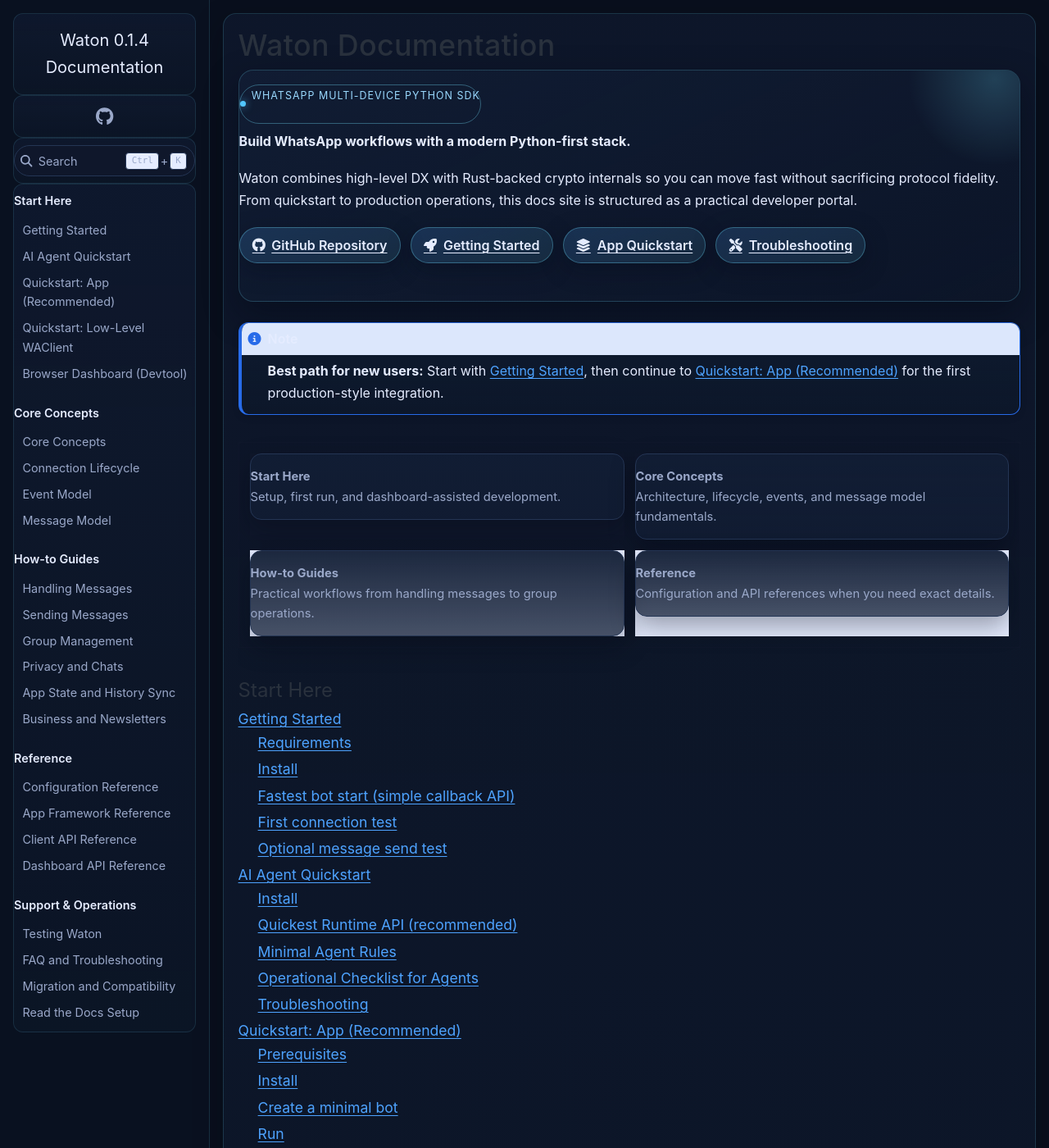
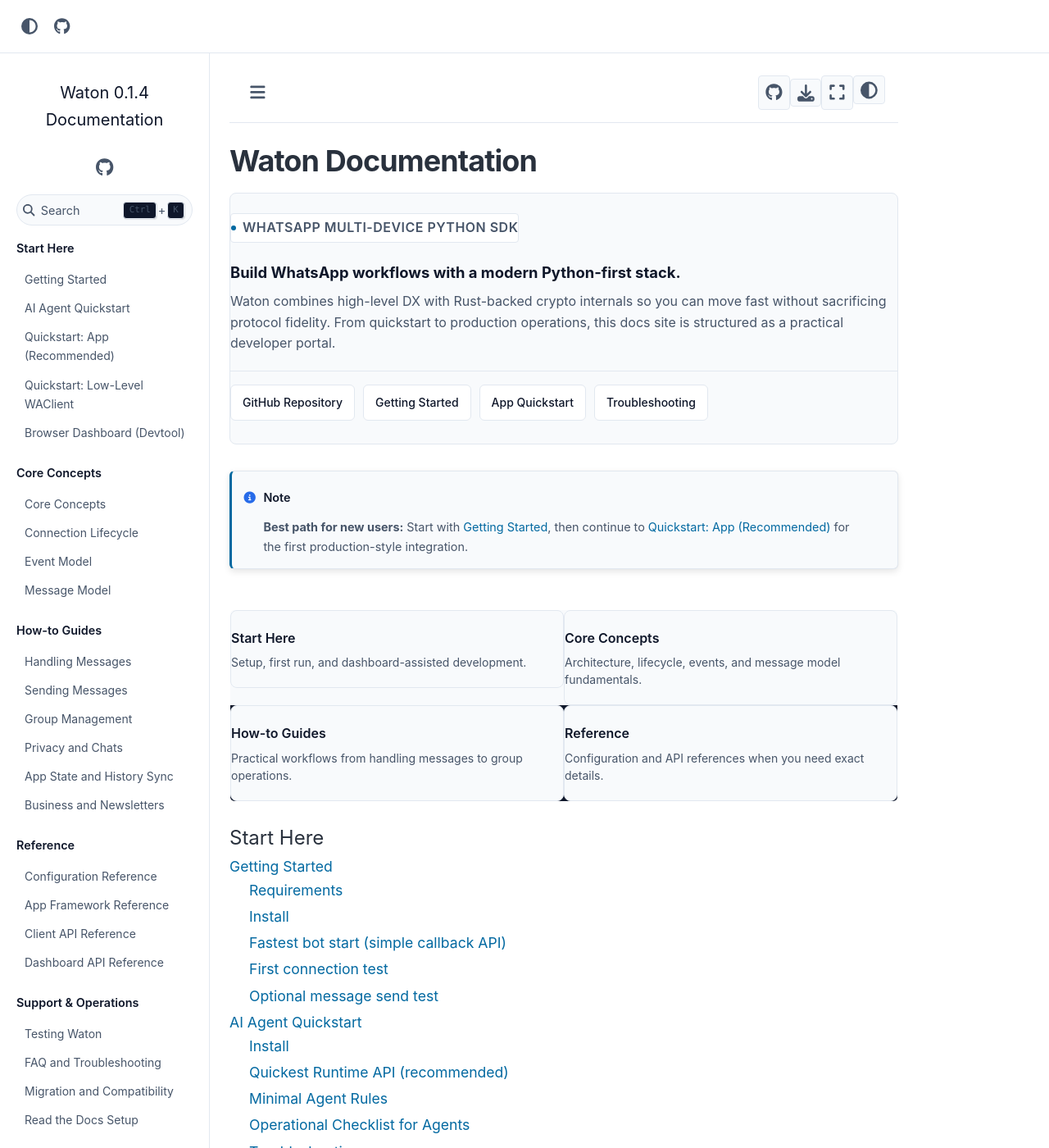
Before and after one commit to kaivyy/waton, a Sphinx documentation site: the page built from docs/source/index.rst, in a window 1280 px wide and 1400 px high. Shown: the whole window at 82% size. Built offline with Sphinx 7.4.7 and the Sphinx Book theme 1.1.4, drawn with Linux system fonts in a browser that asks for light colours.

Commit message:
docs(ui): modernize docs stylesheet with minimalist clean design and native dual theme

```diff
--- a/docs/source/_static/custom.css
+++ b/docs/source/_static/custom.css
@@ -1,32 +1,83 @@
+/* ==========================================================================
+   Waton Documentation Theme - Minimalist & Modern Technical Design
+   Compatible with Sphinx Book Theme & ReadTheDocs
+   ========================================================================== */
+
+/* Design Tokens & CSS Variables */
 :root {
-  --waton-bg: #090f1d;
-  --waton-bg-alt: #0f172b;
-  --waton-bg-card: #111d34;
-  --waton-border: #243554;
-  --waton-text: #e5ecff;
-  --waton-muted: #9aa8c9;
-  --waton-accent: #4ea3ff;
-  --waton-accent-2: #72e3ff;
-  --pst-header-height: 0rem;
-  --pst-header-article-height: 0rem;
+  --waton-radius-sm: 4px;
+  --waton-radius-md: 6px;
+  --waton-radius-lg: 8px;
+  --waton-font-sans: -apple-system, BlinkMacSystemFont, "Segoe UI", Roboto, "Helvetica Neue", Arial, sans-serif;
+  --waton-font-mono: ui-monospace, SFMono-Regular, Menlo, Monaco, Consolas, "Liberation Mono", "Courier New", monospace;
+  --waton-transition: color 0.15s ease, background-color 0.15s ease, border-color 0.15s ease;
 }
 
+/* Light Theme Variables (WCAG AAA Contrast Compliant) */
 html[data-theme="light"],
-html[data-theme="dark"] {
-  --pst-color-background: var(--waton-bg);
-  --pst-color-on-background: var(--waton-text);
-  --pst-color-surface: var(--waton-bg-alt);
-  --pst-color-primary: var(--waton-accent);
-  --pst-color-link: var(--waton-accent);
-  --pst-color-link-hover: var(--waton-accent-2);
-  --pst-color-text-base: var(--waton-text);
-  --pst-color-text-muted: var(--waton-muted);
-  --pst-color-border: var(--waton-border);
+html:not([data-theme="dark"]) {
+  --waton-bg: #ffffff;
+  --waton-surface: #f8fafc;
+  --waton-surface-hover: #f1f5f9;
+  --waton-border: #e2e8f0;
+  --waton-border-strong: #cbd5e1;
+  --waton-text: #0f172a;
+  --waton-text-muted: #475569;
+  --waton-accent: #0369a1;
+  --waton-accent-hover: #075985;
+  --waton-accent-subtle: #f0f9ff;
+  --waton-code-bg: #f8fafc;
+  --waton-code-border: #e2e8f0;
+  --waton-focus-ring: #0284c7;
+
+  /* Sphinx / PyData theme integration */
+  --pst-color-background: #ffffff;
+  --pst-color-on-background: #0f172a;
+  --pst-color-surface: #f8fafc;
+  --pst-color-primary: #0369a1;
+  --pst-color-link: #0369a1;
+  --pst-color-link-hover: #075985;
+  --pst-color-text-base: #0f172a;
+  --pst-color-text-muted: #475569;
+  --pst-color-border: #e2e8f0;
 }
 
+/* Dark Theme Variables (WCAG AAA Contrast Compliant) */
+html[data-theme="dark"] {
+  --waton-bg: #0b0f17;
+  --waton-surface: #111827;
+  --waton-surface-hover: #1e293b;
+  --waton-border: #1e293b;
+  --waton-border-strong: #334155;
+  --waton-text: #f8fafc;
+  --waton-text-muted: #94a3b8;
+  --waton-accent: #38bdf8;
+  --waton-accent-hover: #7dd3fc;
+  --waton-accent-subtle: rgba(56, 189, 248, 0.1);
+  --waton-code-bg: #0d1321;
+  --waton-code-border: #1e293b;
+  --waton-focus-ring: #38bdf8;
+
+  /* Sphinx / PyData theme integration */
+  --pst-color-background: #0b0f17;
+  --pst-color-on-background: #f8fafc;
+  --pst-color-surface: #111827;
+  --pst-color-primary: #38bdf8;
+  --pst-color-link: #38bdf8;
+  --pst-color-link-hover: #7dd3fc;
+  --pst-color-text-base: #f8fafc;
+  --pst-color-text-muted: #94a3b8;
+  --pst-color-border: #1e293b;
+}
+
+/* Base Document Setup */
 html,
 body {
-  background: #090f1d !important;
+  background-color: var(--waton-bg) !important;
+  color: var(--waton-text) !important;
+  font-family: var(--waton-font-sans);
+  -webkit-font-smoothing: antialiased;
+  -moz-osx-font-smoothing: grayscale;
 }
 
 .bd-container,
@@ -34,111 +85,185 @@
 .bd-page-width,
 .bd-main,
 .bd-content {
-  background: transparent !important;
+  background-color: transparent !important;
 }
 
 .bd-main .bd-content .bd-article-container {
-  max-width: 78rem;
-  padding: 1rem 1rem 1.25rem;
+  max-width: 54rem;
+  padding: 1.5rem 1.5rem 3rem;
 }
 
 .bd-main .bd-content .bd-article {
-  background: linear-gradient(180deg, rgba(14, 24, 44, 0.88), rgba(10, 19, 36, 0.78));
-  border: 1px solid rgba(114, 227, 255, 0.16);
-  border-radius: 16px;
-  padding: 1.1rem 1.1rem 1.25rem !important;
-  box-shadow: 0 14px 34px rgba(4, 8, 18, 0.34);
+  background: transparent !important;
+  border: none !important;
+  border-radius: 0 !important;
+  box-shadow: none !important;
+  padding: 0 !important;
 }
 
-.bd-main .bd-content .bd-article section {
-  background: transparent !important;
+/* Header & Navigation Bar */
+.bd-header {
+  background-color: var(--waton-bg) !important;
+  border-bottom: 1px solid var(--waton-border) !important;
+  box-shadow: none !important;
 }
 
-.prev-next-area,
-.prev-next-area a,
-.prev-next-area p,
-.bd-content .prev-next-area {
-  background: transparent !important;
+.bd-header-article {
+  background-color: transparent !important;
+  border-bottom: 1px solid var(--waton-border);
+  padding-bottom: 0.75rem;
+  margin-bottom: 1.5rem;
 }
 
-.bd-header,
-.bd-header-article {
-  display: none !important;
+.header-article__inner {
+  display: flex !important;
+  align-items: center;
+  justify-content: space-between;
 }
 
-.header-article__inner,
-.header-article-item,
-.header-article-items__start,
-.header-article-items__end {
-  display: none !important;
+.article-header-buttons .btn {
+  background-color: var(--waton-surface) !important;
+  border: 1px solid var(--waton-border) !important;
+  color: var(--waton-text-muted) !important;
+  border-radius: var(--waton-radius-sm) !important;
+  transition: var(--waton-transition);
+}
+
+.article-header-buttons .btn:hover {
+  background-color: var(--waton-surface-hover) !important;
+  color: var(--waton-text) !important;
+  border-color: var(--waton-border-strong) !important;
+}
+
+.dropdown-menu {
+  background-color: var(--waton-surface) !important;
+  border: 1px solid var(--waton-border) !important;
+  border-radius: var(--waton-radius-md) !important;
+  box-shadow: 0 4px 12px rgba(0, 0, 0, 0.1) !important;
+}
+
+.dropdown-item {
+  color: var(--waton-text) !important;
+  border-radius: var(--waton-radius-sm);
+  transition: var(--waton-transition);
+}
+
+.dropdown-item:hover {
+  background-color: var(--waton-surface-hover) !important;
+  color: var(--waton-accent) !important;
+}
+
+/* Focus Indicator for Keyboard Navigation (R-32) */
+a:focus-visible,
+button:focus-visible,
+input:focus-visible,
+summary:focus-visible {
+  outline: 2px solid var(--waton-focus-ring) !important;
+  outline-offset: 2px !important;
+}
+
+/* Typography Hierarchy */
+h1, h2, h3, h4, h5, h6 {
+  color: var(--waton-text);
+  font-weight: 600;
+  letter-spacing: -0.015em;
+  margin-top: 1.75em;
+  margin-bottom: 0.6em;
+}
+
+.bd-content h1 {
+  font-size: 2.25rem;
+  font-weight: 700;
+  letter-spacing: -0.025em;
+  line-height: 1.25;
+  margin-top: 0;
+  margin-bottom: 1rem;
+}
+
+.bd-content h2 {
+  font-size: 1.5rem;
+  border-bottom: 1px solid var(--waton-border);
+  padding-bottom: 0.4rem;
+}
+
+.bd-content h3 {
+  font-size: 1.2rem;
+}
+
+p, li {
+  line-height: 1.65;
+  color: var(--waton-text);
 }
 
 a {
-  transition: color 0.15s ease, opacity 0.15s ease;
+  color: var(--waton-accent);
+  text-decoration: none;
+  transition: var(--waton-transition);
 }
 
-.waton-hero-links a:hover {
-  text-decoration: none;
+a:hover {
+  color: var(--waton-accent-hover);
+  text-decoration: underline;
 }
 
-.bd-content h1,
-.bd-content h2,
-.bd-content h3 {
-  letter-spacing: 0.01em;
-}
-
-.bd-content h1 {
-  font-size: clamp(2rem, 2.8vw, 3rem);
-  margin-bottom: 0.6rem;
-}
-
+/* Hero Section (Clean Minimalist, No Glow/Orbs) */
 .waton-hero-shell {
-  position: relative;
-  overflow: hidden;
-  border: 1px solid rgba(114, 227, 255, 0.2);
-  border-radius: 18px;
-  padding: 1.05rem 1.1rem 1.1rem;
-  margin: 0.45rem 0 1.2rem;
-  background: linear-gradient(155deg, rgba(17, 29, 52, 0.92), rgba(12, 21, 40, 0.76));
-  box-shadow: 0 16px 42px rgba(3, 8, 18, 0.42);
-}
-
-.waton-hero-shell::after {
-  content: "";
-  position: absolute;
-  width: 220px;
-  height: 220px;
-  right: -80px;
-  top: -100px;
-  background: radial-gradient(circle, rgba(114, 227, 255, 0.2) 0%, transparent 68%);
-  pointer-events: none;
+  background-color: var(--waton-surface);
+  border: 1px solid var(--waton-border);
+  border-radius: var(--waton-radius-lg);
+  padding: 1.5rem 1.75rem;
+  margin: 1rem 0 2rem;
+  box-shadow: none;
 }
 
 .waton-kicker {
   display: inline-flex;
   align-items: center;
-  gap: 0.45rem;
-  margin-bottom: 0.55rem;
-  padding: 0.2rem 0.56rem;
-  border: 1px solid rgba(114, 227, 255, 0.35);
-  border-radius: 999px;
-  font-size: 0.78rem;
+  gap: 0.5rem;
+  margin-bottom: 0.875rem;
+  padding: 0.25rem 0.625rem;
+  border: 1px solid var(--waton-border);
+  border-radius: var(--waton-radius-sm);
+  font-size: 0.75rem;
+  font-weight: 600;
   text-transform: uppercase;
-  letter-spacing: 0.08em;
-  color: #9ad9ff;
+  letter-spacing: 0.04em;
+  color: var(--waton-accent);
+  background-color: var(--waton-bg);
+}
+
+.waton-kicker p {
+  margin: 0 !important;
+  padding: 0 !important;
+  display: inline;
 }
 
 .waton-kicker::before {
   content: "";
-  width: 7px;
-  height: 7px;
+  display: inline-block;
+  width: 6px;
+  height: 6px;
   border-radius: 50%;
-  background: #52c6ff;
-  box-shadow: 0 0 10px rgba(82, 198, 255, 0.75);
+  background-color: var(--waton-accent);
 }
 
+.waton-hero-shell p {
+  margin: 0.5rem 0 0;
+  color: var(--waton-text-muted);
+  font-size: 1rem;
+  line-height: 1.6;
+}
+
+.waton-hero-shell strong {
+  color: var(--waton-text);
+  font-size: 1.15rem;
+}
+
+/* Hero Quick Links */
 .waton-hero-links {
-  margin: 1.25rem 0 1.5rem;
+  margin-top: 1.25rem;
+  padding-top: 1rem;
+  border-top: 1px solid var(--waton-border);
 }
 
 .waton-hero-links ul {
@@ -147,7 +272,7 @@
   padding: 0;
   display: flex;
   flex-wrap: wrap;
-  gap: 0.75rem;
+  gap: 0.625rem;
 }
 
 .waton-hero-links li {
@@ -157,55 +282,31 @@
 .waton-hero-links a {
   display: inline-flex;
   align-items: center;
-  gap: 0.5rem;
-  background: linear-gradient(160deg, rgba(78, 163, 255, 0.18), rgba(114, 227, 255, 0.1));
-  border: 1px solid rgba(114, 227, 255, 0.32);
+  min-height: 44px; /* Minimum 44px tap target (R-03) */
+  padding: 0.5rem 0.875rem;
+  background-color: var(--waton-bg);
+  border: 1px solid var(--waton-border);
+  border-radius: var(--waton-radius-md);
   color: var(--waton-text);
-  border-radius: 999px;
-  padding: 0.5rem 0.95rem;
-  font-weight: 600;
-  box-shadow: 0 8px 28px rgba(6, 10, 22, 0.34);
-  transition: transform 0.15s ease, color 0.15s ease, border-color 0.15s ease, box-shadow 0.15s ease;
-}
-
-.waton-hero-links a::before {
-  font-family: "Font Awesome 6 Free";
-  font-weight: 900;
-  line-height: 1;
-}
-
-.waton-hero-links li:nth-child(1) a::before {
-  font-family: "Font Awesome 6 Brands";
-  content: "\f09b";
-}
-
-.waton-hero-links li:nth-child(2) a::before {
-  content: "\f135";
-}
-
-.waton-hero-links li:nth-child(3) a::before {
-  content: "\f5fd";
-}
-
-.waton-hero-links li:nth-child(4) a::before {
-  content: "\f7d9";
+  font-size: 0.875rem;
+  font-weight: 500;
+  text-decoration: none;
+  transition: var(--waton-transition);
 }
 
 .waton-hero-links a:hover {
-  transform: translateY(-1px);
-  color: #ffffff;
-  border-color: rgba(114, 227, 255, 0.55);
+  background-color: var(--waton-surface-hover);
+  border-color: var(--waton-accent);
+  color: var(--waton-accent);
+  text-decoration: none;
 }
 
-.waton-hero-links a:focus-visible {
-  outline: 2px solid #81d7ff;
-  outline-offset: 2px;
-}
-
+/* Feature Grid Cards */
 .waton-feature-grid {
-  margin: 0.5rem 0 2rem;
+  width: 100%;
+  margin: 1.5rem 0 2.5rem;
   border-collapse: separate;
-  border-spacing: 0.85rem;
+  border-spacing: 0.75rem;
   table-layout: fixed;
 }
 
@@ -218,104 +319,214 @@
 
 .waton-feature-card {
   height: 100%;
-  background: linear-gradient(180deg, rgba(17, 29, 52, 0.95), rgba(17, 29, 52, 0.75));
+  background-color: var(--waton-surface);
   border: 1px solid var(--waton-border);
-  border-radius: 14px;
-  padding: 0.95rem 1rem;
-  box-shadow: 0 12px 30px rgba(5, 9, 19, 0.35);
-  transition: transform 0.18s ease, border-color 0.18s ease;
+  border-radius: var(--waton-radius-lg);
+  padding: 1.25rem;
+  transition: var(--waton-transition);
 }
 
 .waton-feature-card:hover {
-  transform: translateY(-2px);
-  border-color: rgba(114, 227, 255, 0.45);
+  border-color: var(--waton-border-strong);
 }
 
-.waton-feature-card h3 {
-  margin: 0 0 0.35rem;
-  font-size: 1rem;
-  color: #f0f5ff;
+.waton-feature-card p:first-child {
+  margin: 0 0 0.4rem;
 }
 
-.waton-feature-card p {
-  margin: 0;
-  font-size: 0.92rem;
-  color: var(--waton-muted);
+.waton-feature-card strong {
+  display: block;
+  font-size: 1rem;
+  font-weight: 600;
+  color: var(--waton-text);
 }
 
-.highlight pre,
-pre {
-  background: #0d1529;
-  border: 1px solid #1f2f4d;
-  border-radius: 12px;
+.waton-feature-card p:last-child {
+  margin: 0;
+  font-size: 0.875rem;
+  color: var(--waton-text-muted);
+  line-height: 1.5;
 }
 
+/* Code Blocks */
+pre,
+.highlight pre,
+div.highlight {
+  background-color: var(--waton-code-bg) !important;
+  border: 1px solid var(--waton-code-border) !important;
+  border-radius: var(--waton-radius-md) !important;
+  font-family: var(--waton-font-mono) !important;
+  font-size: 0.875rem;
+  line-height: 1.5;
+}
+
+code {
+  font-family: var(--waton-font-mono) !important;
+  font-size: 0.875em;
+  background-color: var(--waton-surface);
+  border: 1px solid var(--waton-border);
+  border-radius: var(--waton-radius-sm);
+  padding: 0.15em 0.35em;
+  color: var(--waton-text);
+}
+
+pre code {
+  background: transparent !important;
+  border: none !important;
+  padding: 0 !important;
+}
+
+/* Sidebar Styling (Clean & Minimal) */
 .bd-sidebar-primary,
 .bd-sidebar-secondary {
-  background: rgba(11, 18, 34, 0.72);
-  border-right: 1px solid rgba(114, 227, 255, 0.14);
+  background-color: var(--waton-bg) !important;
+  border-right: 1px solid var(--waton-border) !important;
 }
 
 .bd-sidebar-primary .sidebar-primary-item,
 .bd-sidebar-secondary .sidebar-secondary-item {
-  background: linear-gradient(180deg, rgba(15, 25, 46, 0.9), rgba(12, 22, 39, 0.82));
-  border: 1px solid rgba(114, 227, 255, 0.12);
-  border-radius: 12px;
-  padding: 0.65rem 0.7rem;
+  background: transparent !important;
+  border: none !important;
+  border-radius: 0 !important;
+  padding: 0.5rem 0.25rem !important;
 }
 
 .bd-sidebar-primary .toctree-l1 > .reference,
 .bd-sidebar-secondary .toc-entry > .nav-link {
-  border-radius: 8px;
-  background: transparent;
-}
-
-.bd-sidebar-primary .toctree-l1.current > .reference,
-.bd-sidebar-primary .toctree-l1.current.active > .reference,
-.bd-sidebar-secondary .toc-entry > .nav-link.active {
-  background: rgba(78, 163, 255, 0.2) !important;
-  border: 1px solid rgba(114, 227, 255, 0.32);
-  color: #ffffff !important;
+  border-radius: var(--waton-radius-sm);
+  padding: 0.375rem 0.625rem;
+  color: var(--waton-text-muted) !important;
+  font-size: 0.875rem;
+  transition: var(--waton-transition);
 }
 
 .bd-sidebar-primary .toctree-l1 > .reference:hover,
 .bd-sidebar-secondary .toc-entry > .nav-link:hover {
-  background: rgba(78, 163, 255, 0.12);
+  background-color: var(--waton-surface);
+  color: var(--waton-text) !important;
+  text-decoration: none;
 }
 
-.toc-entry a.nav-link.active {
-  color: #ffffff;
+.bd-sidebar-primary .toctree-l1.current > .reference,
+.bd-sidebar-secondary .toc-entry > .nav-link.active {
+  background-color: var(--waton-accent-subtle) !important;
+  color: var(--waton-accent) !important;
   font-weight: 600;
+  border-left: 2px solid var(--waton-accent);
 }
 
-.admonition.note {
-  border: 1px solid rgba(114, 227, 255, 0.4);
-  border-left: 4px solid #52c6ff;
-  background: linear-gradient(180deg, rgba(14, 27, 47, 0.93), rgba(12, 23, 42, 0.76));
-  border-radius: 12px;
+/* Admonitions (Clean Technical Callouts) */
+.admonition {
+  background-color: var(--waton-surface) !important;
+  border: 1px solid var(--waton-border) !important;
+  border-left: 3px solid var(--waton-accent) !important;
+  border-radius: var(--waton-radius-md) !important;
+  box-shadow: none !important;
+  margin: 1.25rem 0;
+  padding: 0.875rem 1rem !important;
 }
 
-@media (max-width: 860px) {
+.admonition .admonition-title {
+  background: transparent !important;
+  color: var(--waton-text) !important;
+  font-size: 0.9rem;
+  font-weight: 600;
+  margin-bottom: 0.4rem;
+}
+
+.admonition p {
+  color: var(--waton-text-muted);
+  font-size: 0.9rem;
+  margin: 0;
+}
+
+/* Tables (Minimalist & Clean) */
+table.table,
+table.docutils {
+  border-collapse: collapse;
+  width: 100%;
+  margin: 1.5rem 0;
+  border: 1px solid var(--waton-border);
+  border-radius: var(--waton-radius-md);
+  overflow: hidden;
+}
+
+table.table th,
+table.docutils th {
+  background-color: var(--waton-surface);
+  color: var(--waton-text);
+  font-weight: 600;
+  border-bottom: 1px solid var(--waton-border);
+  padding: 0.625rem 0.875rem;
+  text-align: left;
+}
+
+table.table td,
+table.docutils td {
+  border-bottom: 1px solid var(--waton-border);
+  padding: 0.625rem 0.875rem;
+  color: var(--waton-text);
+}
+
+table.table tr:last-child td,
+table.docutils tr:last-child td {
+  border-bottom: none;
+}
+
+/* Prev / Next Navigation */
+.prev-next-area {
+  border-top: 1px solid var(--waton-border);
+  padding-top: 1.5rem;
+  margin-top: 2.5rem;
+}
+
+.prev-next-area a {
+  border: 1px solid var(--waton-border) !important;
+  border-radius: var(--waton-radius-md) !important;
+  background-color: var(--waton-surface) !important;
+  transition: var(--waton-transition);
+  padding: 0.75rem 1rem !important;
+}
+
+.prev-next-area a:hover {
+  border-color: var(--waton-accent) !important;
+  background-color: var(--waton-surface-hover) !important;
+  text-decoration: none;
+}
+
+/* Mobile & Responsive Breakpoints (R-03) */
+@media (max-width: 768px) {
+  .bd-main .bd-content .bd-article-container {
+    padding: 1rem 1rem 2rem;
+  }
+
   .waton-hero-shell {
-    padding: 0.95rem 0.9rem 1rem;
-    border-radius: 14px;
+    padding: 1.25rem 1.25rem;
   }
 
   .waton-hero-links ul {
-    gap: 0.55rem;
+    flex-direction: column;
+    gap: 0.5rem;
   }
 
   .waton-hero-links a {
-    padding: 0.44rem 0.78rem;
-    font-size: 0.9rem;
+    width: 100%;
+    justify-content: center;
   }
 
   .waton-feature-grid {
-    border-spacing: 0.5rem;
+    display: block;
+    margin: 1rem 0 2rem;
   }
 
-  .bd-sidebar-primary,
-  .bd-sidebar-secondary {
-    border-right: none;
+  .waton-feature-grid tbody,
+  .waton-feature-grid tr,
+  .waton-feature-grid td {
+    display: block;
+    width: 100%;
+  }
+
+  .waton-feature-grid td {
+    margin-bottom: 0.75rem;
   }
 }
```
